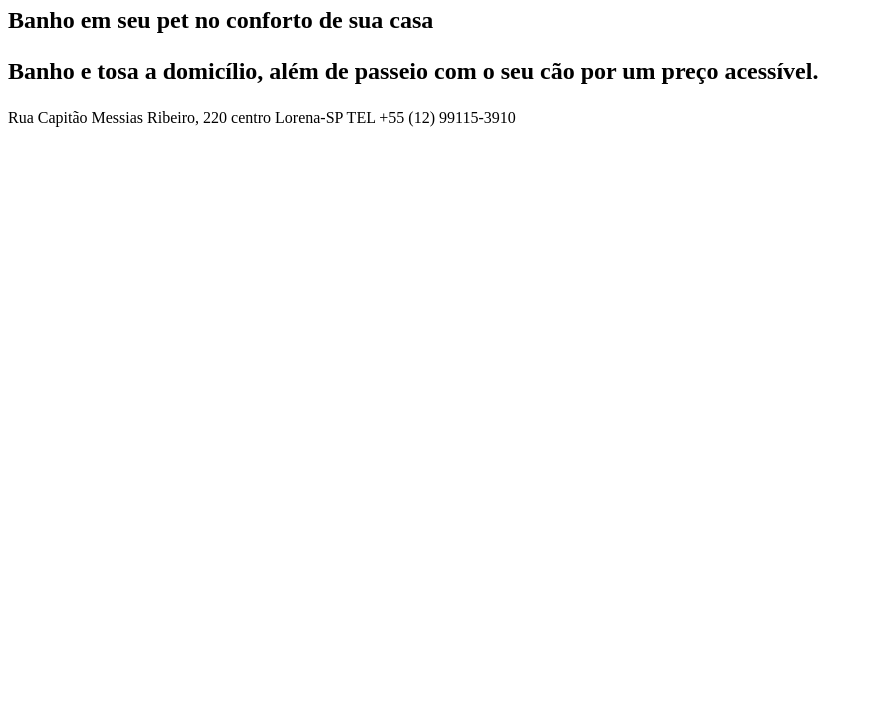
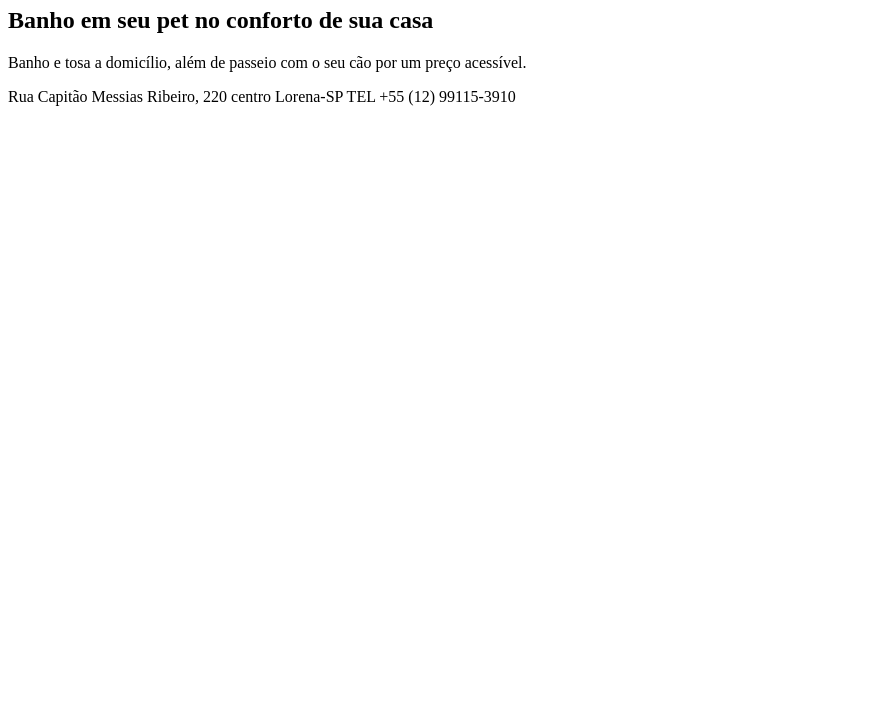
Before and after one commit to brunoruy7/Site-Vira-Bicho, a plain HTML site: page ViraBicho.html in a window 1280 px wide. Shown: the part 73-800 px from the top of the page, without its empty margins (0-873 px from the left). Drawn offline with Linux system fonts and the light colour scheme.

Commit message:
Fixado erro 1

```diff
--- a/ViraBicho.html
+++ b/ViraBicho.html
@@ -11,7 +11,7 @@
 
     </header>
     <section>
-        <h2>Banho em seu pet no conforto de sua casa<h2>
+        <h2>Banho em seu pet no conforto de sua casa</h2>
             <p>Banho e tosa a domicílio, além de passeio com o seu cão por um preço acessível.</p>
 
     </section>
```
